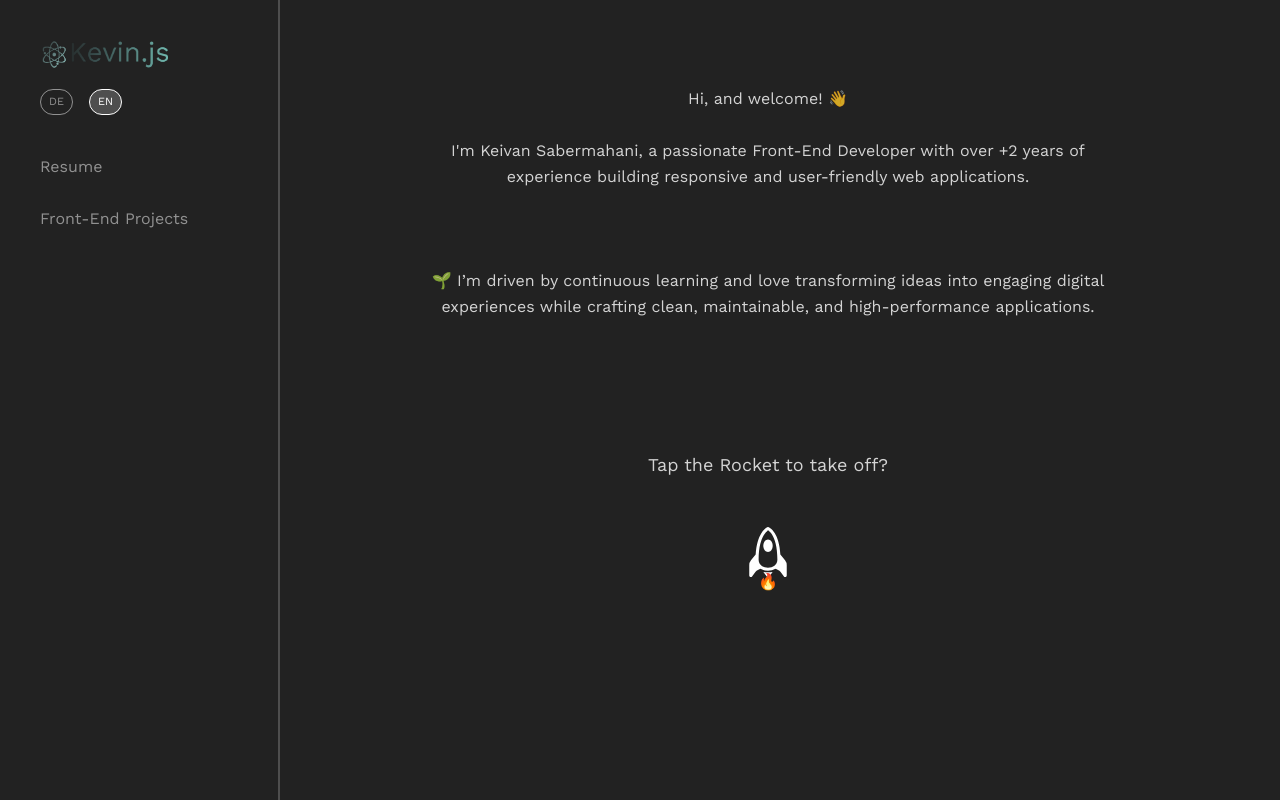
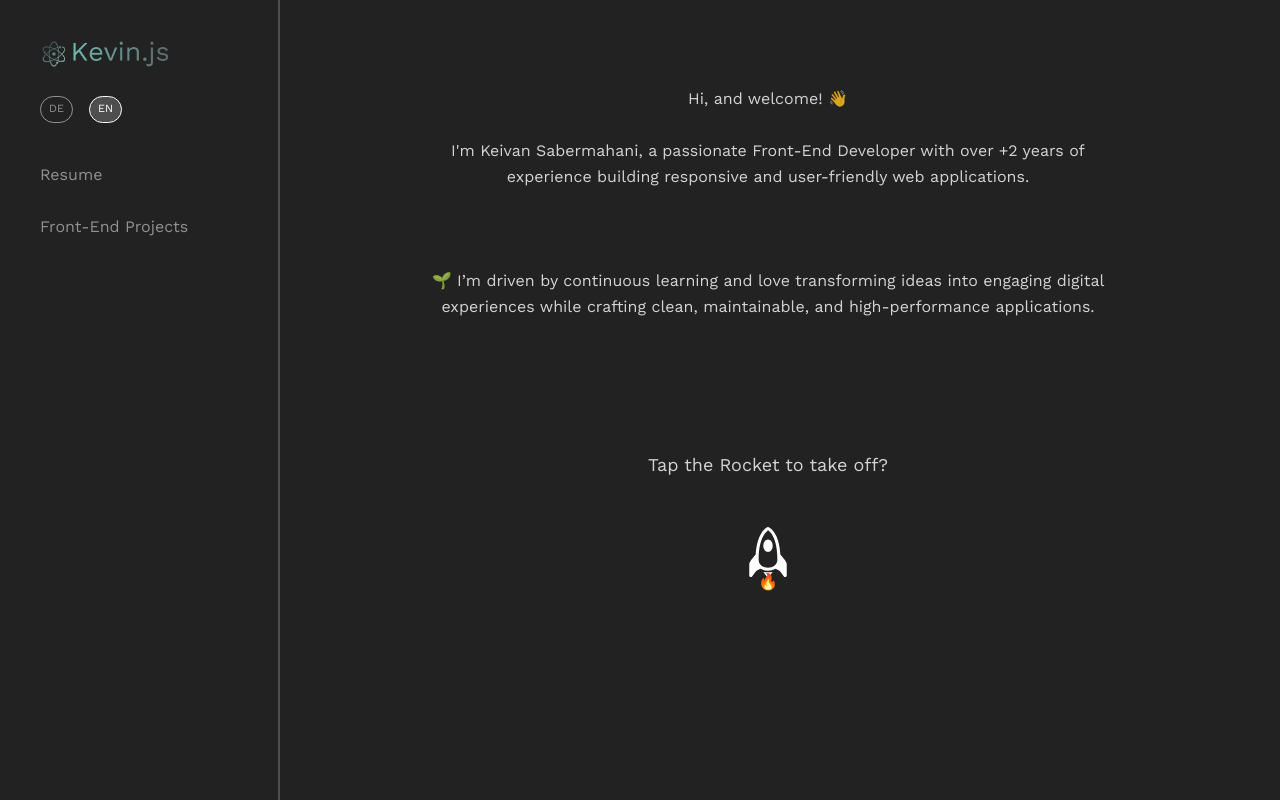
Before and after one commit to KevinMahani/Portfolio, a Next.js app: page / in a window 1280 px wide. Shown: the top 800 px of the page. Built offline with nearby package versions, Linux system fonts and the light colour scheme.

Commit message:
restyle the logo and cover ratio

```diff
--- a/app/components/Navbar.jsx
+++ b/app/components/Navbar.jsx
@@ -235,9 +235,9 @@ export default function Navbar() {
     border-r-2 border-white/20 ">
       <Link href="/">
         <img
-          src="/Logo/Logo2.png"
+          src="/Logo/Logo3.png"
           alt="Logo"
-          className="w-32 mb-10 cursor-pointer"
+          className="w-32 mb-12 cursor-pointer"
         />
       </Link>
 
--- a/app/layout.jsx
+++ b/app/layout.jsx
@@ -26,7 +26,7 @@ export const metadata = {
     siteName: "Keivan Mahani Portfolio",
     images: [
       {
-        url: "https://keivanmahani.netlify.app/Logo/Logo2.png",
+        url: "https://keivanmahani.netlify.app/Logo/Cover.png",
         width: 1200,
         height: 630,
         alt: "Keivan Mahani Logo",
@@ -38,7 +38,7 @@ export const metadata = {
     card: "summary_large_image",
     title: "Keivan Mahani – Front-End Developer",
     description: "Portfolio and professional skills of Keivan Mahani",
-    images: ["https://keivanmahani.netlify.app/Logo/Logo2.png"],
+    images: ["https://keivanmahani.netlify.app/Logo/Cover.png"],
   },
 };
 
```
Also changed, not shown: public/Logo/Cover.png (added), public/Logo/Logo3.png (added).
